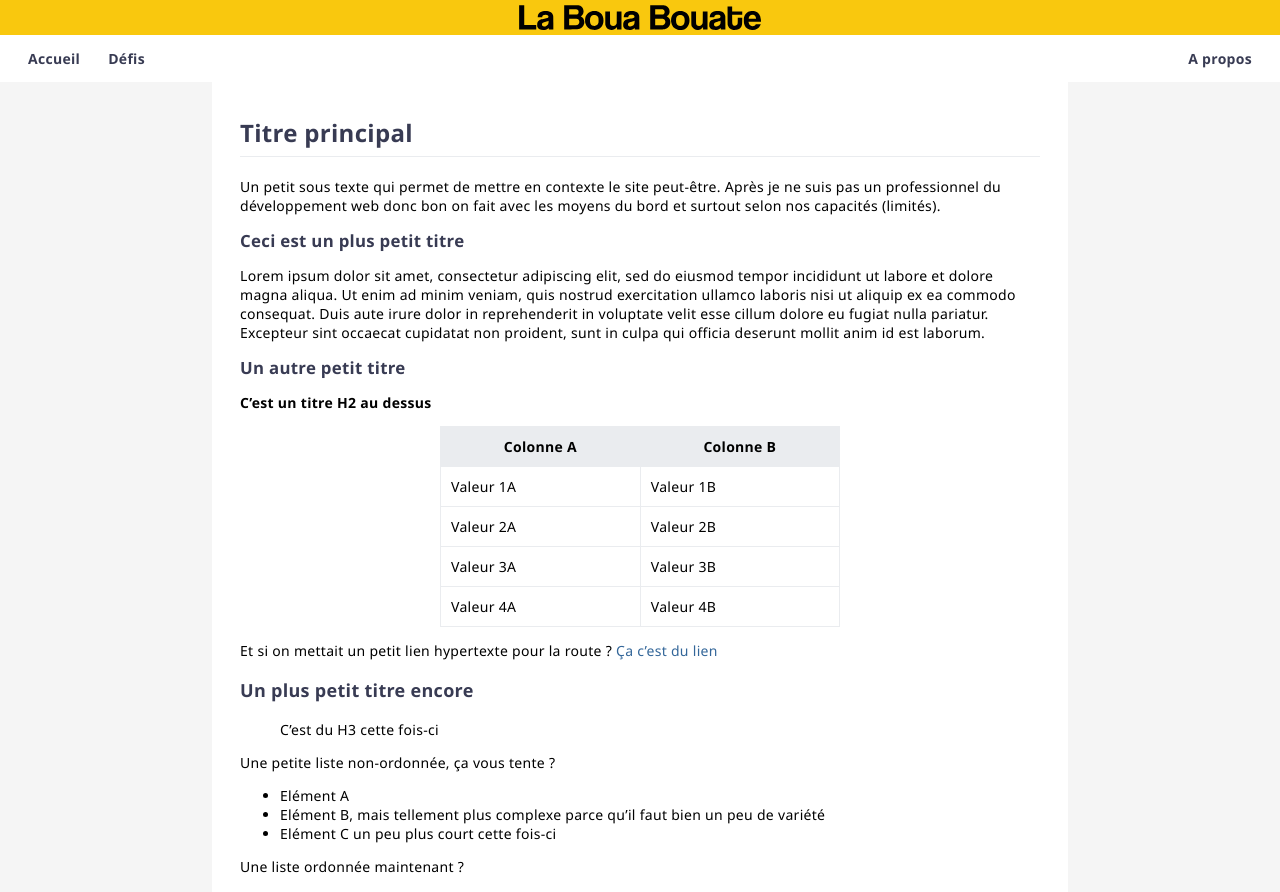
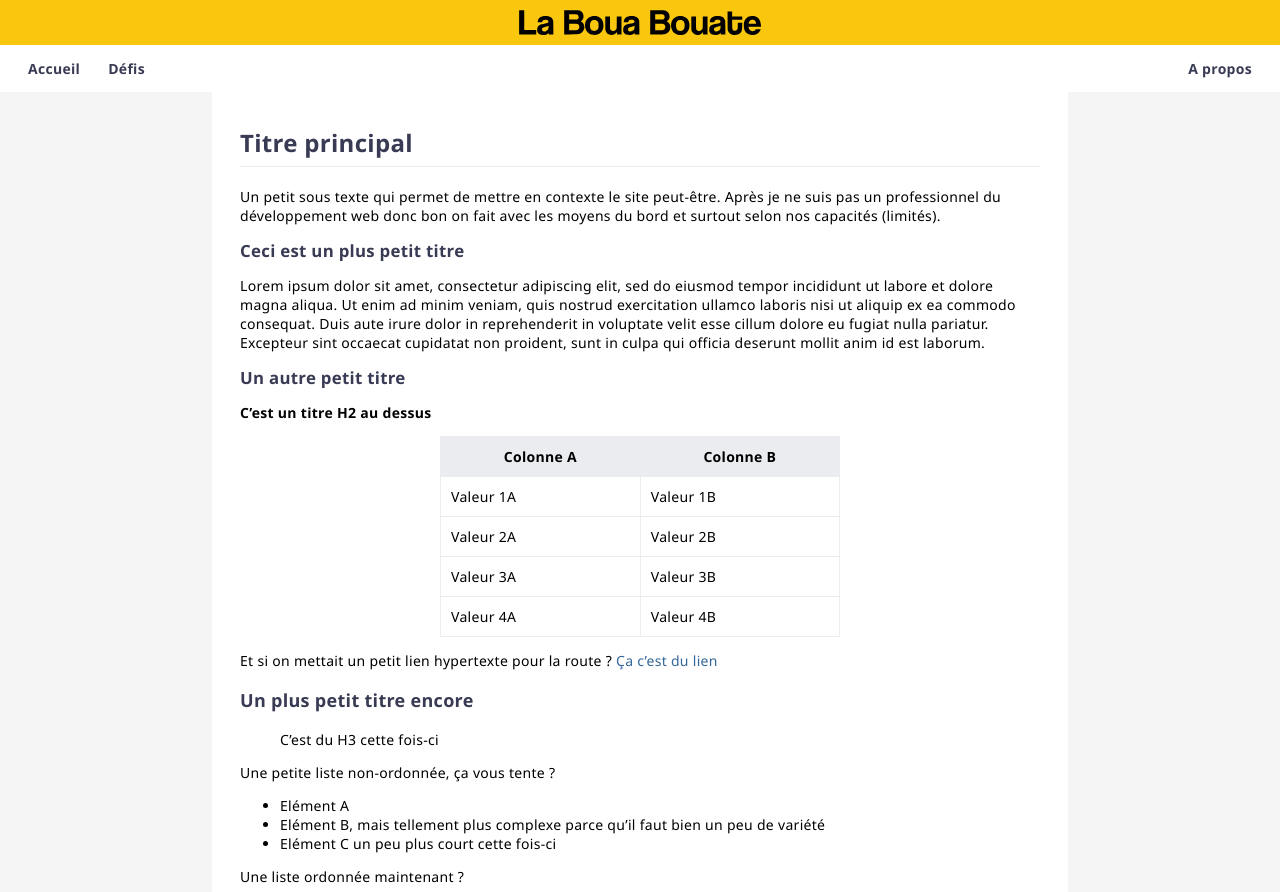
Before and after one commit to leobouard/leobouard.github.io, a Jekyll site: the page built from index.md, in a window 1280 px wide. Shown: the top 892 px of the page. Built offline with Jekyll 4.4.1, drawn with Linux system fonts in a browser that asks for light colours; our own code applies the rules of GitHub Pages for plain Markdown files.

Commit message:
Update style.scss

```diff
--- a/assets/css/style.scss
+++ b/assets/css/style.scss
@@ -39,7 +39,8 @@ header {
 
     img {
         height: 25px;
-        margin: 5px;
+        margin-top: 10px;
+        margin-bottom: 10px;
     }
 }
 
```
